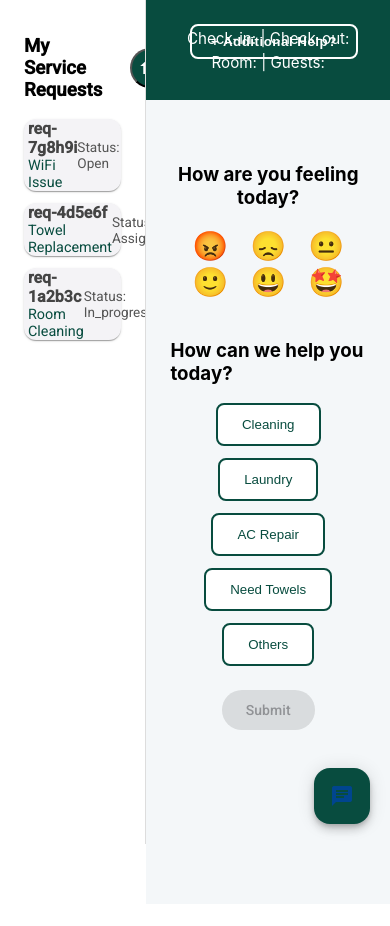
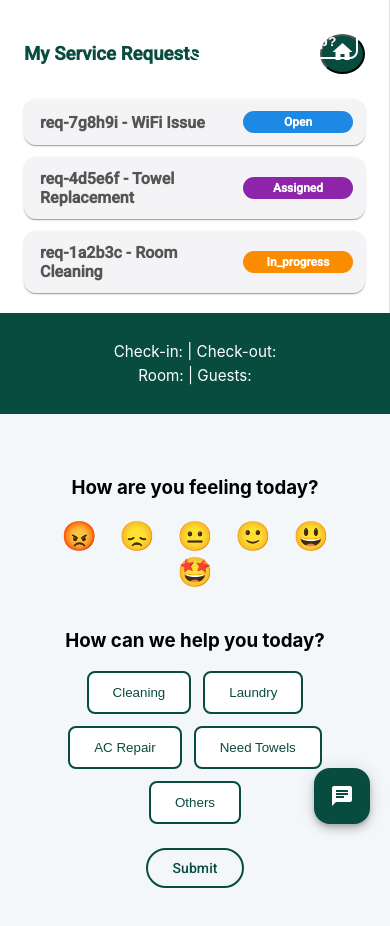
Before and after one commit to gitankithub/emotisync-ui, an Angular app: page /guest-dashboard in a window 390 px wide. Shown: the top 926 px of the page. Before the commit the page ends 904 px from the top, so only its background shows below. Built offline with nearby package versions, Linux system fonts and the light colour scheme.

Commit message:
added-css-changes

```diff
--- a/src/app/chat-questionnaire/chat-questionnaire.component.css
+++ b/src/app/chat-questionnaire/chat-questionnaire.component.css
@@ -73,7 +73,7 @@
   align-items: center;
 }
 
-.other-box textarea {
+/* .other-box textarea {
   width: 100%;
   min-height: 200px;
   padding: 1rem;
@@ -81,7 +81,7 @@
   border-radius: 10px;
   font-size: 1rem;
   resize: none;
-}
+} */
 
 .submit-large {
   margin-top: 1rem;
@@ -91,6 +91,17 @@
 
 .submit-section {
   text-align: center;
+}
+
+.submit-section button{
+background-color: #084c3f;
+}
+
+.submit-section button:disabled {
+  background-color: transparent;
+  border: 2px solid  #084c3f; /* semi-transparent border */
+  color:  #084c3f; /* optional: dim the text too */
+  cursor: not-allowed; /* shows it's disabled */
 }
 
 .submit-btn {
@@ -137,6 +148,7 @@
   bottom: 20px;
   right: 20px;
   background: #084c3f !important;
+  color: white;
 }
 
 .chat-popup {
@@ -267,7 +279,7 @@
 
 .other-box textarea {
   width: 80%;
-  min-height: 100px;
+  min-height: 70px;
   padding: 0.75rem;
   border: 2px solid #084c3f;
   border-radius: 8px;
@@ -275,6 +287,7 @@
   resize: none;
   display: block;
   margin: 0 auto;
+  margin-bottom: 5px;
 }
 
 /* Slide-in / Slide-out animation for the chat panel */
--- a/src/app/guest-dashboard/guest-dashboard.component.css
+++ b/src/app/guest-dashboard/guest-dashboard.component.css
@@ -4,50 +4,48 @@
   background: #f4f6f9;
 }
 
+/* --- LEFT PANEL --- same as Dashboard --- */
 .left-panel {
-  flex: 0.8;
+  flex: 1;
+  padding: 24px;
+  overflow-y: auto;
   background: #fff;
-  padding: 1rem 1.5rem;
-  border-right: 1px solid #ddd;
-  overflow-y: auto;
+  border-right: 1px solid #e0e0e0;
 }
 
-.right-panel {
-  flex: 2;
+.action-bar {
   display: flex;
-  flex-direction: column;
-  background: #fafafa;
-}
-
-.left-panel h2 {
+  justify-content: space-between;
+  align-items: center;
+  margin-bottom: 16px;
   color: #084c3f;
-  margin-bottom: 1rem;
-  text-align: center;
 }
 
 .request-list {
   display: flex;
   flex-direction: column;
-  gap: 0.75rem;
+  gap: 12px;
 }
 
+/* Card Styling EXACT same as Dashboard */
 .req-card {
   cursor: pointer;
+  padding: 12px;
+  transition: all .2s ease;
   border-left: 4px solid transparent;
-  transition: 0.2s ease;
 }
 
 .req-card:hover {
-  transform: scale(1.02);
-  border-left: 4px solid #0b7a6e;
+  transform: scale(1.01);
+  box-shadow: 0 2px 10px rgba(0,0,0,0.1);
 }
 
 .req-card.active {
+  border-left: 4px solid #084c3f;
   background: #e3f2fd;
-  border-left: 4px solid #084c3f;
-  animation: highlight 0.6s ease;
 }
 
+/* Content same as Dashboard */
 .req-content {
   display: flex;
   justify-content: space-between;
@@ -56,28 +54,32 @@
 
 .req-id {
   font-weight: 600;
-  color: #444;
+  color: #555;
 }
 
 .req-type {
-  font-size: 0.9rem;
+  font-size: 15px;
   color: #084c3f;
 }
 
 .req-status {
-  font-size: 0.85rem;
-  color: #555;
+  font-size: 13px;
+  color: #777;
 }
 
 .no-data {
+  color: #888;
   text-align: center;
-  color: #999;
-  margin-top: 2rem;
+  margin-top: 24px;
 }
 
-@keyframes highlight {
-  0% { background-color: #c8f7d0; }
-  100% { background-color: #e3f2fd; }
+/* --- RIGHT PANEL SAME AS DASHBOARD --- */
+.right-panel {
+  flex: 2;
+  background: #fafafa;
+  height: 100vh;
+  display: flex;
+  flex-direction: column;
 }
 
 .home {
@@ -86,22 +88,26 @@
   border-radius: 50%;
   height: 40px;
   width: 45px;
+  cursor: pointer !important;
 }
 
-.action-bar {
-  display: flex;
-  align-items: center;
-  justify-content: space-between;
-  gap: 28px;
-  position: relative;
-  z-index: 1000;
+.req-status {
+  padding: 4px 10px;
+  border-radius: 12px;
+  font-size: 12px;
+  font-weight: 600;
+  text-transform: capitalize;
+  min-width: 90px;
+  text-align: center;
 }
 
-.title {
-  font-weight: 600;
-  margin: 1rem 0;
-  color: #084c3f;
-  display: flex;
-  align-items: center;
-  gap: 0.5rem;
+
+/* Mobile responsiveness same as Dashboard */
+@media (max-width: 768px) {
+  .dashboard {
+    flex-direction: column;
+  }
+  .right-panel {
+    height: 60vh;
+  }
 }
--- a/src/app/guest-dashboard/guest-dashboard.component.html
+++ b/src/app/guest-dashboard/guest-dashboard.component.html
@@ -1,30 +1,46 @@
 <div class="dashboard">
-  <!-- Left Panel: Request List -->
+
+  <!-- LEFT PANEL: Request List -->
   <div class="left-panel">
+
+    <!-- Top Bar -->
     <div class="action-bar">
       <h3>My Service Requests</h3>
-      <button class="home" (click)="redirectToHome()"><mat-icon>home</mat-icon></button>
+      <button class="home" (click)="redirectToHome()">
+        <mat-icon>home</mat-icon>
+      </button>
     </div>
+
+    <!-- Request List -->
     <div class="request-list">
-      <mat-card *ngFor="let req of requests" (click)="selectRequest(req)"
-        [class.active]="req.requestId === selectedRequest?.requestId" class="req-card">
+
+      <mat-card *ngFor="let req of requests" class="req-card" (click)="selectRequest(req)"
+        [class.active]="req.requestId === selectedRequest?.requestId">
+
         <div class="req-content">
           <div>
-            <div class="req-id">{{ req.requestId }}</div>
-            <div class="req-type">{{ req.requestType }}</div>
+            <div class="req-id">{{ req.requestId }} - {{ req.requestType }}</div>
           </div>
-          <div class="req-status">Status: {{ req.status | titlecase }}</div>
+
+          <div class="req-status" [ngStyle]="getStatusStyle(req.status)">
+  {{ req.status | titlecase }}
+</div>
+
+
         </div>
+
       </mat-card>
 
       <p *ngIf="!requests.length" class="no-data">No active service requests.</p>
     </div>
+
   </div>
 
-  <!-- Right Panel: Chat Questionnaire -->
+  <!-- RIGHT PANEL: Chat + Questionnaire -->
   <div class="right-panel">
     <app-chat-questionnaire [reservation]="selectedReservation" [activeRequest]="selectedRequest"
-      (requestCreated)="handleRequestCreated($event)"
-      (requestClosed)="handleRequestClosed($event)"></app-chat-questionnaire>
+      (requestCreated)="handleRequestCreated($event)" (requestClosed)="handleRequestClosed($event)">
+    </app-chat-questionnaire>
   </div>
+
 </div>
--- a/src/app/guest-dashboard/guest-dashboard.component.ts
+++ b/src/app/guest-dashboard/guest-dashboard.component.ts
@@ -84,4 +84,22 @@ export class GuestDashboardComponent implements OnInit, OnDestroy {
    redirectToHome(){
     this.router.navigate(['/reservations']);
   }
+
+  getStatusStyle(status: string) {
+  switch (status) {
+    case 'open':
+      return { background: '#1E88E5', color: '#fff' };  // Blue
+    case 'assigned':
+      return { background: '#8E24AA', color: '#fff' };  // Purple
+    case 'in_progress':
+      return { background: '#FB8C00', color: '#fff' };  // Orange
+    case 'completed':
+      return { background: '#43A047', color: '#fff' };  // Green
+    case 'escalated':
+      return { background: '#E53935', color: '#fff' };  // Red
+    default:
+      return { background: '#777', color: '#fff' };
+  }
 }
+
+}
```
